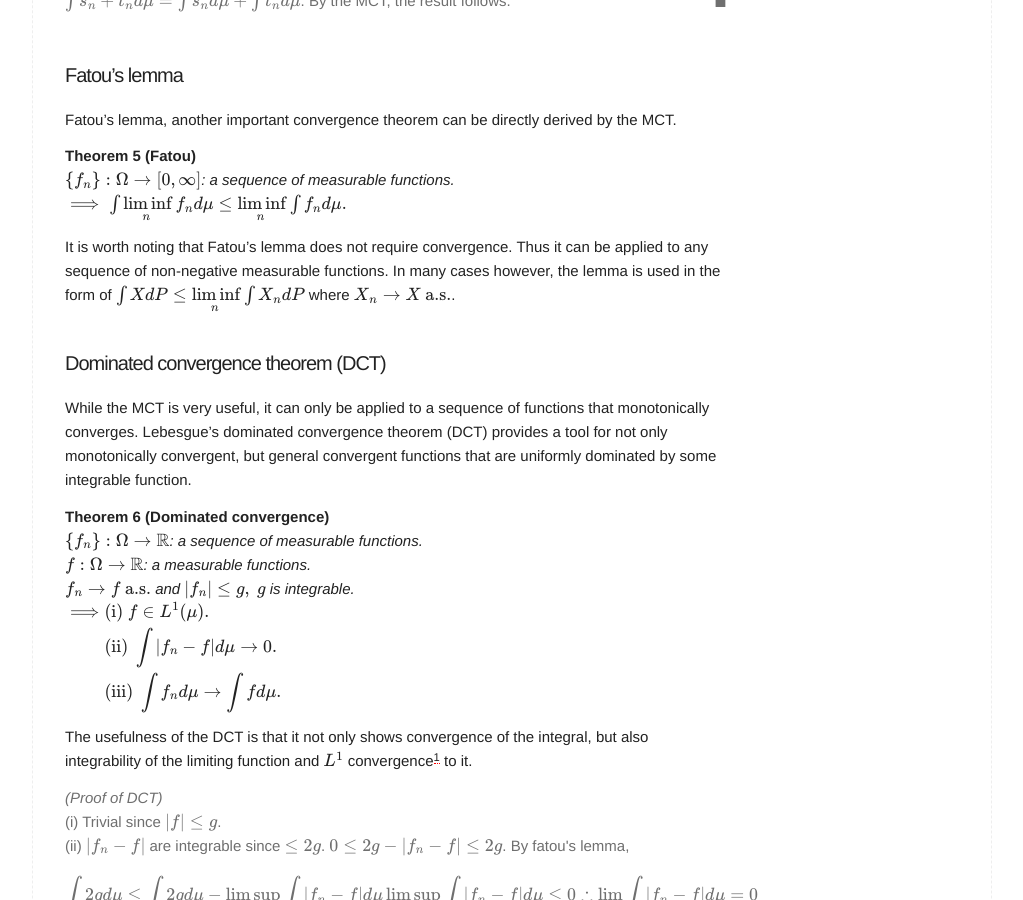
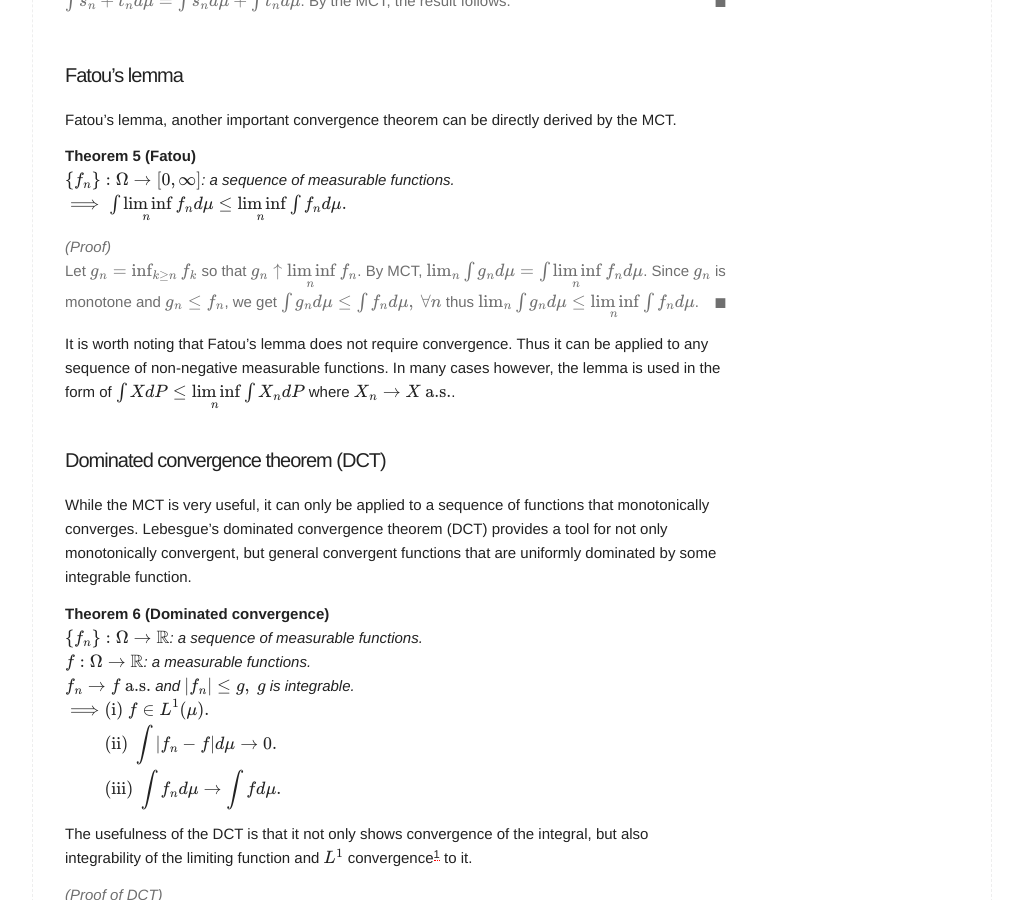
Before and after one commit to naturale0/naturale0.github.io, a Jekyll site: the page built from _posts/2020-12-19-[PTE] 1.5 Convergence theorems and inequalities.md, in a window 1280 px wide and 900 px high, scrolled down 1620 px. Shown: the whole window, without its empty margins (128-1151 px from the left). Built offline with Jekyll 4.4.1, drawn with Linux system fonts in a browser that asks for light colours; formulas are drawn with MathJax 3; comment, search, counter and statistics services are not loaded.

Commit message:
add fatou proof

```diff
--- a/_posts/2020-12-19-[PTE] 1.5 Convergence theorems and inequalities.md
+++ b/_posts/2020-12-19-[PTE] 1.5 Convergence theorems and inequalities.md
@@ -71,6 +71,10 @@ Fatou's lemma, another important convergence theorem can be directly derived by
 $\{f_n\}: \Omega \to [0,\infty]$: a sequence of measurable functions.<br>
 $\implies \int \liminf\limits_n f_n d\mu \le \liminf\limits_n \int f_n d\mu.$
 </div>
+<div class="proof"><br>
+Let $g_n = \inf_{k \ge n} f_k$ so that $g_n \uparrow \liminf\limits_n f_n$. By MCT, $\lim_n \int g_n d\mu = \int \liminf\limits_n f_n d\mu$. Since $g_n$ is monotone and $g_n \le f_n$, we get $\int g_n d\mu \le \int f_n d\mu,~ \forall n$ thus $\lim_n \int g_n d\mu \le \liminf\limits_n \int f_n d\mu$.
+</div>
+
 
 It is worth noting that Fatou's lemma does not require convergence. Thus it can be applied to any sequence of non-negative measurable functions. In many cases however, the lemma is used in the form of $\int X dP \le \liminf\limits_n \int X_n dP$ where $X_n \to X \text{ a.s.}$.
 &ensp;
```
Also changed, not shown: 2 other files.
